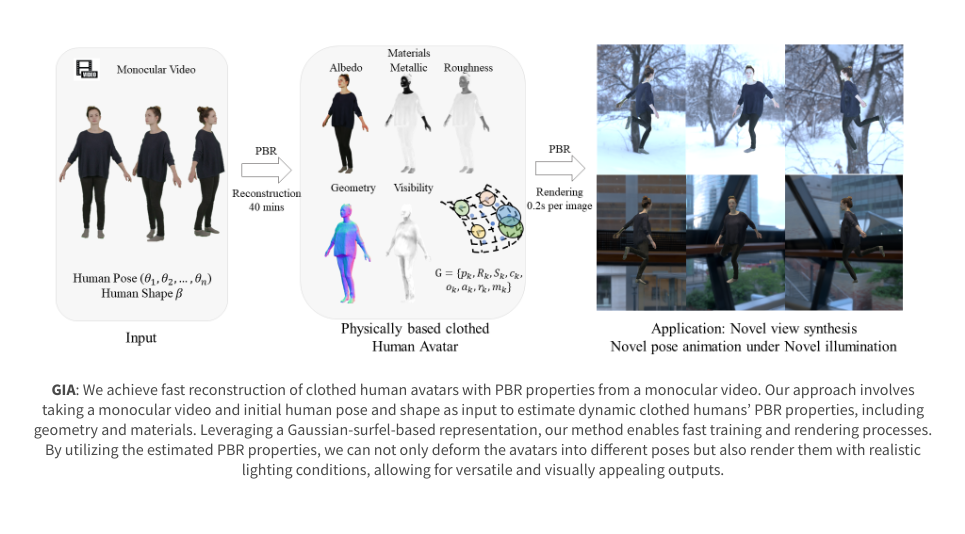
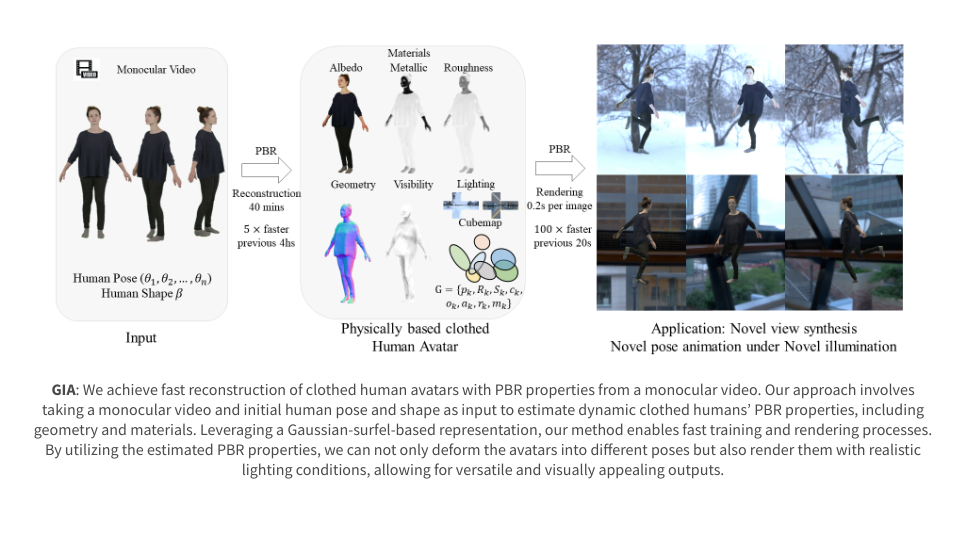
Before and after one commit to GS-IA/GS-IA.github.io, a plain HTML site: page index.html in a window 1280 px wide. Shown: the part 266-800 px from the top of the page, without its empty margins (157-1122 px from the left). Drawn offline with nearby package versions, Linux system fonts and the light colour scheme; some icons are missing; a web font is replaced by a local one.

Commit message:
update teaser

```diff
--- a/index.html
+++ b/index.html
@@ -201,7 +201,7 @@
     <section class="hero teaser">
       <div class="container is-max-desktop">
         <div class="hero-body">
-          <img src="static/images/teaser.png" alt="GIA" />
+          <img src="static/images/teaserv2.png" alt="GIA" />
           <h2 class="subtitle has-text-centered" style="font-size: 16px">
             <b>GIA</b>: We achieve fast reconstruction of clothed human avatars with PBR properties from a monocular video. Our approach involves taking a monocular video and initial human pose and shape as input to estimate dynamic clothed humans’ PBR properties, including geometry and materials. Leveraging a Gaussian-surfel-based representation, our method enables fast training and rendering processes. By utilizing the estimated PBR properties, we can not only
             deform the avatars into different poses but also render them with realistic lighting conditions, allowing for versatile and visually appealing outputs. </h2>
```
Also changed, not shown: static/images/teaserv2.png (added).
